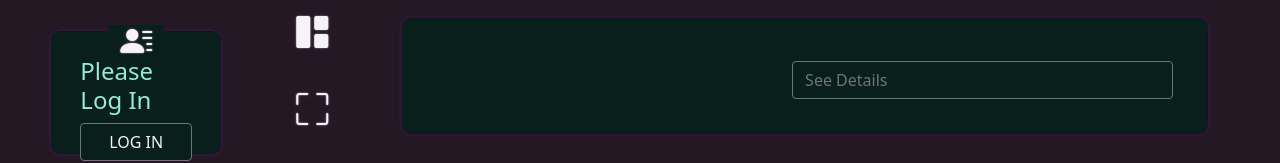
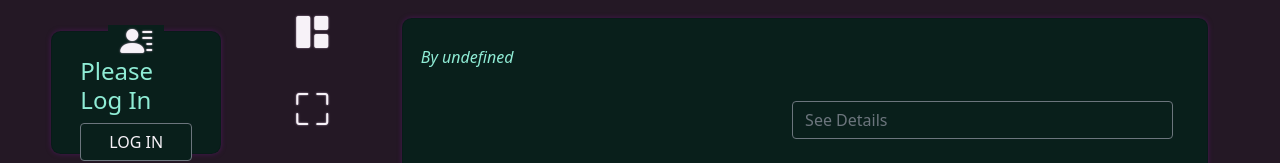
Before and after one commit to danielforkner/fitness-tracker-front-end, a React (Create React App) app: page / in a window 1280 px wide. Shown: the top 163 px of the page. Built offline with nearby package versions, Linux system fonts and the light colour scheme; no server answers.

Commit message:
routineCard

```diff
--- a/src/components/MAIN/RoutineCard.jsx
+++ b/src/components/MAIN/RoutineCard.jsx
@@ -8,6 +8,9 @@ const RoutineCard = ({ routine, setCurentRoutine, setOpen }) => {
   return (
     <div className="routineCard card text-center">
       <h4 className="ftHeader card-title">{routine.name}</h4>
+      <p>
+        <em className="ftHeader">{`By ${routine.creatorName}`}</em>
+      </p>
       <div className="card-body">
         <p className="ftBodyText card-text">{routine.goal}</p>
         <div onClick={handleClick} className="btn btn-outline-secondary">
```
